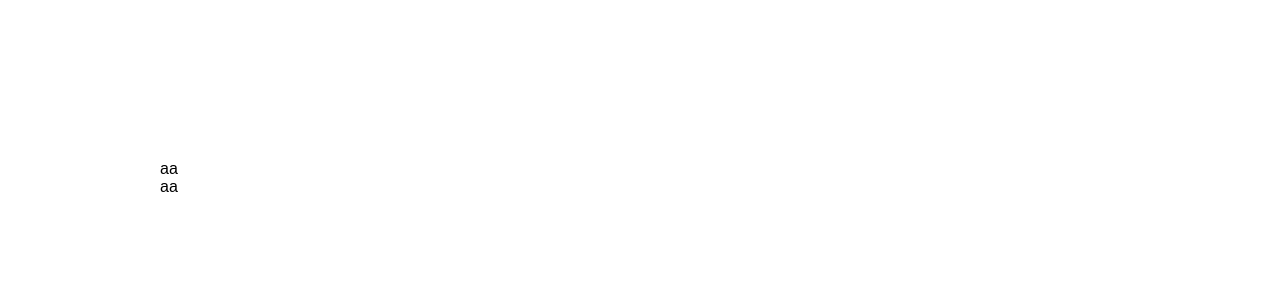
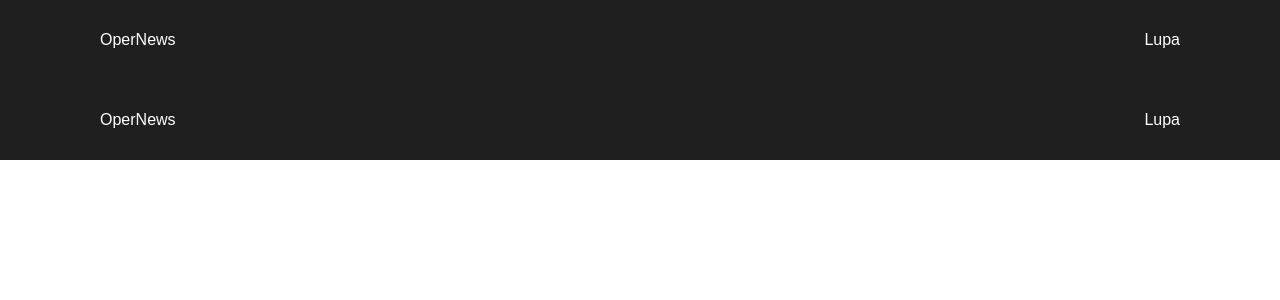
Before and after one commit to carloosf/News-app, a Next.js app in the folder my-app/: page /components/Header/Header in a window 1280 px wide. Shown: the top 300 px of the page. Built offline with nearby package versions, Linux system fonts and the light colour scheme.

Commit message:
style updates

```diff
--- a/my-app/src/pages/components/Header/Header.jsx
+++ b/my-app/src/pages/components/Header/Header.jsx
@@ -1,7 +1,9 @@
-export default function Header(){
-    return(
-        <div>
-            <p>aa</p>
-        </div>
+import styles from '@/styles/Header.module.css'
+export default function Header() {
+    return (
+        <nav className={styles.nav}>
+            <p className={styles.logo}>OperNews</p>
+            <div className={styles.button}>Lupa</div>
+        </nav>
     )
 }
--- /dev/null
+++ b/my-app/src/styles/Footer.module.css
@@ -0,0 +1,5 @@
+.footer {
+    background-color: #f1f1f1;
+    padding: 20px;
+    text-align: center;
+}
--- /dev/null
+++ b/my-app/src/styles/Header.module.css
@@ -0,0 +1,16 @@
+.nav {
+    display: flex;
+    justify-content: space-between;
+    align-items: center;
+    flex-direction: row;
+
+    top: 0;
+    height: 10vh;
+
+    color: white;
+    background-color: rgb(32, 31, 31);
+}
+
+.nav * {
+    margin: 100px;
+}
--- a/my-app/src/styles/globals.css
+++ b/my-app/src/styles/globals.css
@@ -1,7 +1,6 @@
 :root {
   --max-width: 1100px;
   --border-radius: 12px;
-  margin: 10rem;
 }
 
 * {
@@ -15,4 +14,5 @@ html,
 body {
   max-width: 100vw;
   overflow-x: hidden;
+
 }
```
Also changed, not shown: my-app/src/pages/components/Footer/Footer.jsx (added, +10 -0 lines), my-app/src/pages/index.jsx (+5 -4 lines), my-app/src/styles/Home.module.css (+22 -6 lines), my-app/src/pages/components/Header/header.module.css (deleted).
